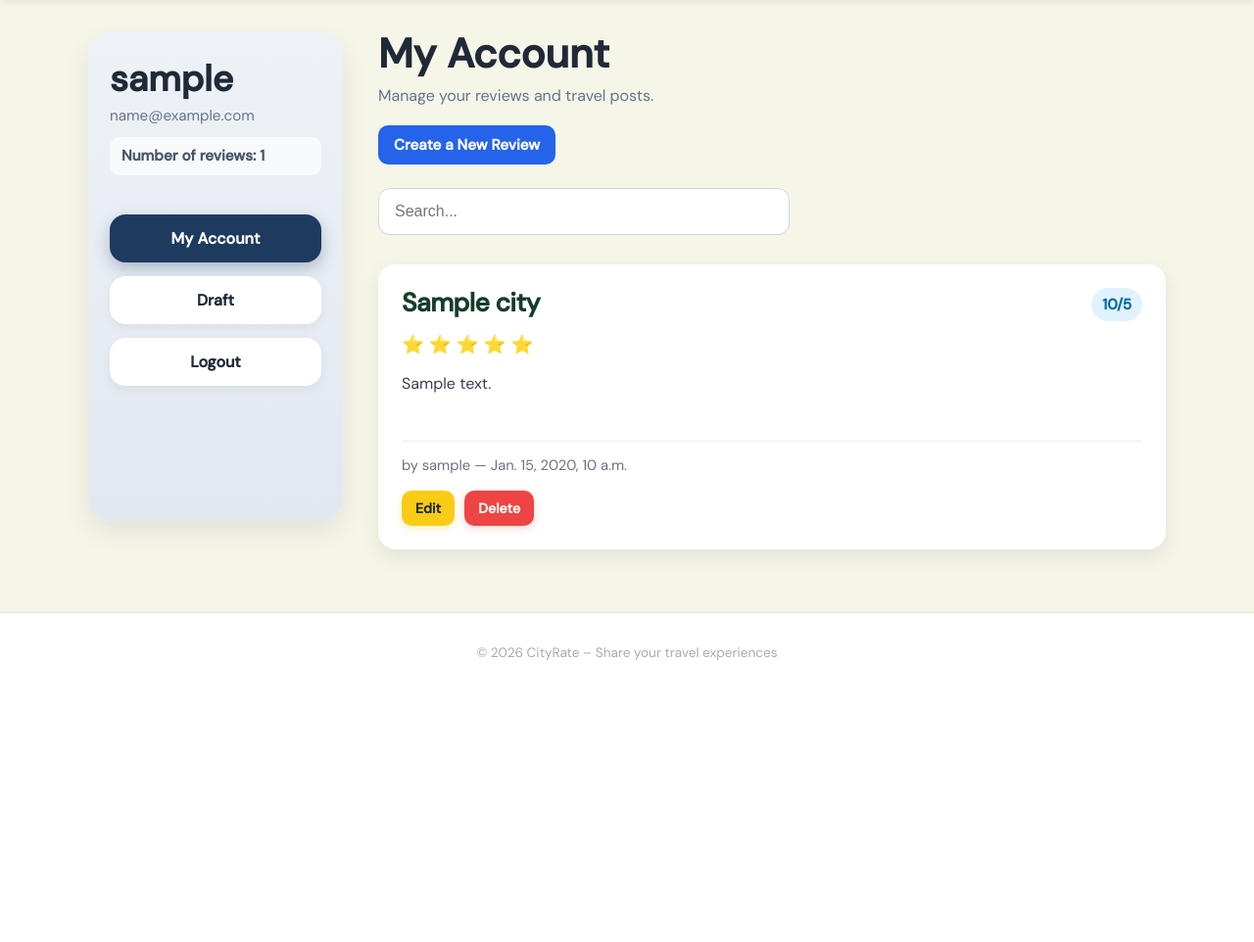
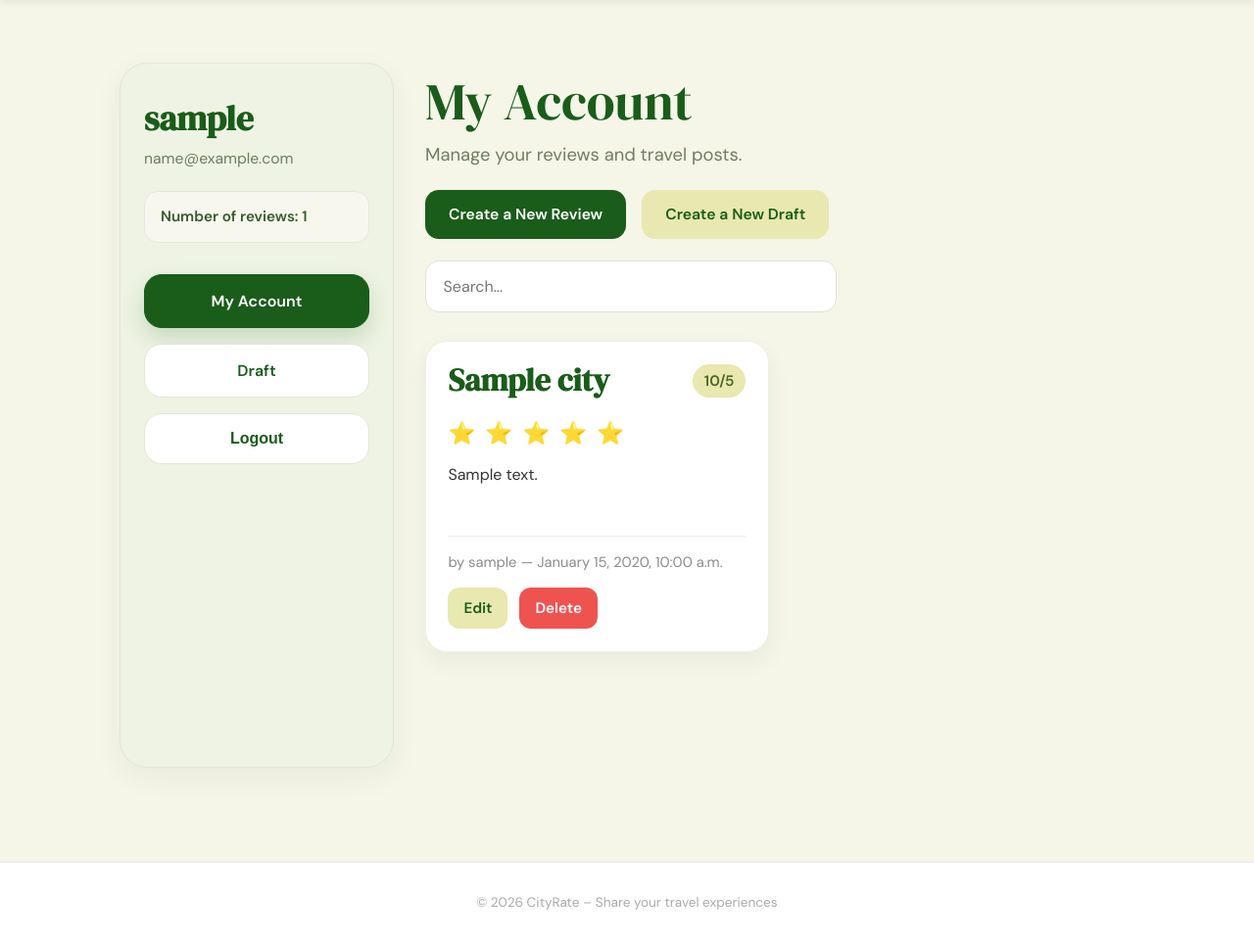
Before and after one commit to Yara4a/CityRate, a Django app: page /cityrate/account/ in a window 1280 px wide. Shown: the part 97-1059 px from the top of the page at 98% size. Before the commit the page ends 771 px from the top, so only its background shows below. Run offline with Django 5.2, Linux system fonts and the light colour scheme; a user stored in the database is signed in; tables that the repository leaves empty hold one stand-in row (values such as "Sample post").

Commit message:
My account page style

```diff
--- a/city/templates/city/account_page.html
+++ b/city/templates/city/account_page.html
@@ -4,57 +4,368 @@
 {% block title %}My Account | CityRate{% endblock %}
 
 {% block content %}
-<section class="account-layout">
 
-    <aside class="account-sidebar">
-        <div class="account-user-block">
-            <h2 class="account-username">{{ user.username }}</h2>
-            <p class="account-email">{{ user.email }}</p>
+<style>
+  @import url('https://fonts.googleapis.com/css2?family=DM+Serif+Display&family=DM+Sans:wght@400;500;600&display=swap');
 
-            <p class="review-count">
+  * {
+    box-sizing: border-box;
+  }
+
+  .account-page {
+    max-width: 1200px;
+    margin: 0 auto;
+    padding: 2rem;
+    display: grid;
+    grid-template-columns: 280px 1fr;
+    gap: 2rem;
+    font-family: 'DM Sans', sans-serif;
+  }
+
+  .sidebar {
+    background: #eef3e3;
+    border-radius: 28px;
+    padding: 2rem 1.5rem;
+    min-height: 720px;
+    box-shadow: 0 10px 30px rgba(26, 92, 26, 0.06);
+    border: 1px solid #e1e8d3;
+  }
+
+  .profile-name {
+    font-family: 'DM Serif Display', serif;
+    font-size: 2.2rem;
+    color: #1a5c1a;
+    margin: 0 0 0.4rem;
+  }
+
+  .profile-email {
+    color: #6f7d63;
+    font-size: 0.98rem;
+    margin-bottom: 1.4rem;
+    word-break: break-word;
+  }
+
+  .review-count {
+    background: #f8f7ee;
+    color: #365b2b;
+    border-radius: 14px;
+    padding: 0.9rem 1rem;
+    font-weight: 600;
+    margin-bottom: 2rem;
+    border: 1px solid #e6ead9;
+  }
+
+  .sidebar-actions {
+    display: flex;
+    flex-direction: column;
+    gap: 1rem;
+  }
+
+  .sidebar-tab,
+  .logout-btn {
+    display: block;
+    width: 100%;
+    text-align: center;
+    padding: 1rem 1.1rem;
+    border-radius: 18px;
+    text-decoration: none;
+    font-weight: 600;
+    font-size: 1rem;
+    border: none;
+    cursor: pointer;
+    transition: transform 0.15s, box-shadow 0.15s, background 0.15s;
+  }
+
+  .sidebar-tab {
+    background: #ffffff;
+    color: #1a5c1a;
+    border: 1px solid #e2e7d7;
+  }
+
+  .sidebar-tab:hover {
+    transform: translateY(-1px);
+    box-shadow: 0 8px 18px rgba(26, 92, 26, 0.08);
+    background: #f8fbf2;
+  }
+
+  .sidebar-tab.active {
+    background: #1a5c1a;
+    color: #fff;
+    border: 1px solid #1a5c1a;
+    box-shadow: 0 10px 22px rgba(26, 92, 26, 0.18);
+  }
+
+  .logout-btn {
+    background: #ffffff;
+    color: #1a5c1a;
+    border: 1px solid #e2e7d7;
+  }
+
+  .logout-btn:hover {
+    background: #f8fbf2;
+  }
+
+  .main-content {
+    padding-top: 0.2rem;
+  }
+
+  .account-header h1 {
+    font-family: 'DM Serif Display', serif;
+    font-size: 3.3rem;
+    font-weight: 400;
+    color: #1a5c1a;
+    margin: 0 0 0.35rem;
+  }
+
+  .account-header p {
+    color: #6f7d63;
+    font-size: 1.15rem;
+    margin: 0 0 1.5rem;
+  }
+
+  .top-actions {
+    display: flex;
+    gap: 1rem;
+    flex-wrap: wrap;
+    margin-bottom: 1.4rem;
+  }
+
+  .top-btn {
+    display: inline-block;
+    padding: 0.9rem 1.5rem;
+    border-radius: 14px;
+    text-decoration: none;
+    font-weight: 600;
+    font-size: 0.98rem;
+    transition: transform 0.15s, background 0.2s, box-shadow 0.15s;
+  }
+
+  .top-btn:hover {
+    transform: translateY(-1px);
+    box-shadow: 0 8px 18px rgba(26, 92, 26, 0.12);
+  }
+
+  .top-btn.review-btn {
+    background: #1a5c1a;
+    color: #fff;
+  }
+
+  .top-btn.review-btn:hover {
+    background: #144a14;
+  }
+
+  .top-btn.draft-btn {
+    background: #e8e8b0;
+    color: #1a5c1a;
+  }
+
+  .top-btn.draft-btn:hover {
+    background: #dcdc96;
+  }
+
+  .search-bar-wrap {
+    margin-bottom: 1.8rem;
+  }
+
+  .search-form {
+    max-width: 500px;
+  }
+
+  .search-input {
+    width: 100%;
+    padding: 0.95rem 1.1rem;
+    border-radius: 14px;
+    border: 1.5px solid #dfe5d3;
+    background: #fff;
+    font-family: 'DM Sans', sans-serif;
+    font-size: 1rem;
+    outline: none;
+    transition: border-color 0.15s, box-shadow 0.15s;
+  }
+
+  .search-input:focus {
+    border-color: #1a5c1a;
+    box-shadow: 0 0 0 4px rgba(26, 92, 26, 0.08);
+  }
+
+  .cards-grid {
+    display: grid;
+    grid-template-columns: repeat(auto-fill, minmax(290px, 1fr));
+    gap: 1.4rem;
+  }
+
+  .review-card {
+    background: #fff;
+    border-radius: 22px;
+    padding: 1.4rem;
+    box-shadow: 0 10px 24px rgba(26, 92, 26, 0.06);
+    border: 1px solid #edf0e4;
+    display: flex;
+    flex-direction: column;
+    min-height: 290px;
+  }
+
+  .review-card-top {
+    display: flex;
+    justify-content: space-between;
+    align-items: flex-start;
+    gap: 1rem;
+    margin-bottom: 0.9rem;
+  }
+
+  .review-card h3 {
+    font-family: 'DM Serif Display', serif;
+    font-size: 2rem;
+    color: #1a5c1a;
+    margin: 0;
+    line-height: 1.05;
+  }
+
+  .rating-badge {
+    background: #e8e8b0;
+    color: #4c6427;
+    font-weight: 700;
+    font-size: 0.95rem;
+    padding: 0.45rem 0.75rem;
+    border-radius: 999px;
+    white-space: nowrap;
+  }
+
+  .stars {
+    color: #d6a800;
+    font-size: 1.4rem;
+    letter-spacing: 2px;
+    margin-bottom: 0.9rem;
+  }
+
+  .review-text {
+    color: #333;
+    font-size: 1rem;
+    line-height: 1.65;
+    margin-bottom: 1.2rem;
+    flex-grow: 1;
+  }
+
+  .review-meta {
+    color: #8b8b8b;
+    font-size: 0.92rem;
+    border-top: 1px solid #ecefe4;
+    padding-top: 1rem;
+    margin-top: auto;
+  }
+
+  .card-actions {
+    display: flex;
+    gap: 0.75rem;
+    margin-top: 1rem;
+  }
+
+  .edit-btn,
+  .delete-btn,
+  .publish-btn {
+    display: inline-block;
+    text-decoration: none;
+    border: none;
+    cursor: pointer;
+    padding: 0.7rem 1rem;
+    border-radius: 12px;
+    font-weight: 700;
+    font-size: 0.95rem;
+    transition: transform 0.15s, opacity 0.15s;
+  }
+
+  .edit-btn:hover,
+  .delete-btn:hover,
+  .publish-btn:hover {
+    transform: translateY(-1px);
+    opacity: 0.95;
+  }
+
+  .edit-btn {
+    background: #e8e8b0;
+    color: #1a5c1a;
+  }
+
+  .delete-btn {
+    background: #ef5350;
+    color: #fff;
+  }
+
+  .publish-btn {
+    background: #1a5c1a;
+    color: #fff;
+  }
+
+  .empty-message {
+    background: #fff;
+    border: 1px solid #e9eedc;
+    border-radius: 20px;
+    padding: 2rem;
+    color: #6f7d63;
+    font-size: 1rem;
+  }
+
+  @media (max-width: 900px) {
+    .account-page {
+      grid-template-columns: 1fr;
+    }
+
+    .sidebar {
+      min-height: auto;
+    }
+  }
+</style>
+
+<section class="account-page">
+  <aside class="sidebar">
+    <h2 class="profile-name">{{ user.username }}</h2>
+    <p class="profile-email">{{ user.email }}</p>
+
+    <div class="review-count">
       Number of reviews: {{ review_count }}
-            </p>
     </div>
 
-        <div class="account-menu">
+    <div class="sidebar-actions">
       <a
         href="{% url 'account_page' %}?tab=account"
-                class="account-menu-title {% if active_tab == 'account' %}active{% endif %}"
+        class="sidebar-tab {% if active_tab == 'account' %}active{% endif %}"
       >
         My Account
       </a>
 
       <a
         href="{% url 'account_page' %}?tab=draft"
-                class="account-menu-title {% if active_tab == 'draft' %}active{% endif %}"
+        class="sidebar-tab {% if active_tab == 'draft' %}active{% endif %}"
       >
         Draft
       </a>
 
-            <form action="{% url 'logout' %}" method="post" class="account-action-form">
+      <form method="post" action="{% url 'logout' %}">
         {% csrf_token %}
-                <button type="submit" class="account-menu-title logout-menu-btn">
-                    Logout
-                </button>
+        <button type="submit" class="logout-btn">Logout</button>
       </form>
     </div>
   </aside>
 
-    <section class="account-main">
+  <section class="main-content">
+    <div class="account-header">
+      <h1>My Account</h1>
+      <p>Manage your reviews and travel posts.</p>
+    </div>
 
-        {% if active_tab == "account" %}
-            <h1 class="account-page-title">My Account</h1>
-            <p class="account-subtitle">Manage your reviews and travel posts.</p>
+    <div class="top-actions">
+      <a href="{% url 'create_post' %}" class="top-btn review-btn">
+        Create a New Review
+      </a>
 
-            <div class="hero-actions account-create-btn">
-                <a href="{% url 'create_post' %}" class="btn btn-primary">
-                    Create a New Review
+      <a href="{% url 'create_post' %}?mode=draft" class="top-btn draft-btn">
+        Create a New Draft
       </a>
     </div>
 
-            <section class="search-section account-search">
-                <form method="get" action="{% url 'account_page' %}">
-                    <input type="hidden" name="tab" value="account">
+    <div class="search-bar-wrap">
+      <form method="get" action="{% url 'account_page' %}" class="search-form">
+        <input type="hidden" name="tab" value="{{ active_tab }}">
         <input
           type="text"
           name="q"
@@ -63,119 +374,88 @@
           class="search-input"
         >
       </form>
-            </section>
+    </div>
 
-            <section class="reviews-section">
-                {% for r in reviews %}
+    {% if active_tab == "draft" %}
+      <div class="cards-grid">
+        {% for draft in drafts %}
           <div class="review-card">
-                        <div class="review-top">
-                            <h3 class="city-name">{{ r.city.city_name }}</h3>
-                            <span class="rating-badge">{{ r.rating_score }}/5</span>
+            <div class="review-card-top">
+              <h3>{{ draft.city.city_name }}</h3>
+              <span class="rating-badge">{{ draft.rating_score }}/5</span>
             </div>
 
             <div class="stars">
               {% for i in "12345" %}
-                                {% if forloop.counter <= r.rating_score %}
-                                    <span>⭐</span>
+                {% if forloop.counter <= draft.rating_score %}
+                  ⭐
                 {% else %}
-                                    <span>☆</span>
+                  ☆
                 {% endif %}
               {% endfor %}
             </div>
 
-                        <p class="review-text">{{ r.review_text }}</p>
+            <div class="review-text">{{ draft.review_text }}</div>
 
-                        <small class="review-meta">
-                            by {{ r.user.username }} — {{ r.created_at }}
-                        </small>
+            <div class="review-meta">
+              draft by {{ draft.user.username }} — {{ draft.updated_at|date:"F j, Y, g:i a" }}
+            </div>
 
-                        <div class="review-actions">
-                            <a href="{% url 'edit_post' r.id %}" class="btn btn-small btn-edit">Edit</a>
-                            <a href="{% url 'delete_post' r.id %}" class="btn btn-small btn-delete">Delete</a>
+            <div class="card-actions">
+              <a href="{% url 'edit_post' draft.id %}" class="edit-btn">Edit</a>
+
+              <form method="post" action="{% url 'publish_draft' draft.id %}" style="display:inline;">
+                {% csrf_token %}
+                <button type="submit" class="publish-btn">Publish</button>
+              </form>
+
+              <a href="{% url 'delete_post' draft.id %}" class="delete-btn">Delete</a>
             </div>
           </div>
-
         {% empty %}
-                    <div class="empty-state">
-                        <p>You haven't posted any reviews yet.</p>
-                        <a href="{% url 'create_post' %}" class="btn btn-primary">
-                            Create your first review
-                        </a>
+          <div class="empty-message">
+            No drafts yet.
           </div>
         {% endfor %}
-            </section>
-        {% endif %}
-
-        {% if active_tab == "draft" %}
-            <h1 class="account-page-title">Draft</h1>
-            <p class="account-subtitle">Here are your saved drafts.</p>
-
-            <div class="hero-actions account-create-btn">
-                <a href="{% url 'create_post' %}" class="btn btn-primary">
-                    Create a New Draft
-                </a>
       </div>
-
-            <section class="search-section account-search">
-                <form method="get" action="{% url 'account_page' %}">
-                    <input type="hidden" name="tab" value="draft">
-                    <input
-                        type="text"
-                        name="q"
-                        value="{{ search_query }}"
-                        placeholder="Search drafts..."
-                        class="search-input"
-                    >
-                </form>
-            </section>
-
-            <section class="reviews-section">
-                {% for draft in drafts %}
+    {% else %}
+      <div class="cards-grid">
+        {% for review in reviews %}
           <div class="review-card">
-                        <div class="review-top">
-                            <h3 class="city-name">{{ draft.city.city_name }}</h3>
-                            <span class="rating-badge">{{ draft.city.country }}</span>
+            <div class="review-card-top">
+              <h3>{{ review.city.city_name }}</h3>
+              <span class="rating-badge">{{ review.rating_score }}/5</span>
             </div>
 
             <div class="stars">
-                            {% if draft.rating_score %}
               {% for i in "12345" %}
-                                    {% if forloop.counter <= draft.rating_score %}
-                                        <span>⭐</span>
+                {% if forloop.counter <= review.rating_score %}
+                  ⭐
                 {% else %}
-                                        <span>☆</span>
+                  ☆
                 {% endif %}
               {% endfor %}
-                            {% else %}
-                                <span>Not rated yet</span>
-                            {% endif %}
             </div>
 
-                        <p class="review-text">{{ draft.review_text|default:"No draft content yet." }}</p>
+            <div class="review-text">{{ review.review_text }}</div>
 
-                        <small class="review-meta">
-                            created {{ draft.created_at }}{% if draft.updated_at %} — last edited {{ draft.updated_at }}{% endif %}
-                        </small>
+            <div class="review-meta">
+              by {{ review.user.username }} — {{ review.created_at|date:"F j, Y, g:i a" }}
+            </div>
 
-                        <div class="review-actions">
-                            <a href="{% url 'edit_post' draft.id %}" class="btn btn-small btn-edit">Edit</a>
-
-                            <form action="{% url 'publish_draft' draft.id %}" method="post" style="display:inline;">
-                                {% csrf_token %}
-                                <button type="submit" class="btn btn-small btn-primary">Post</button>
-                            </form>
-
-                            <a href="{% url 'delete_post' draft.id %}" class="btn btn-small btn-delete">Delete</a>
+            <div class="card-actions">
+              <a href="{% url 'edit_post' review.id %}" class="edit-btn">Edit</a>
+              <a href="{% url 'delete_post' review.id %}" class="delete-btn">Delete</a>
             </div>
           </div>
         {% empty %}
-                    <div class="empty-state">
-                        <p>You don't have any drafts yet.</p>
+          <div class="empty-message">
+            No reviews yet.
           </div>
         {% endfor %}
-            </section>
+      </div>
     {% endif %}
-
   </section>
 </section>
+
 {% endblock %}
--- a/city/views.py
+++ b/city/views.py
@@ -31,6 +31,8 @@ def get_or_create_city(city_name, country):
 @login_required(login_url="login")
 def create_post(request):
     draft_id = request.POST.get("draft_id") or request.GET.get("draft_id")
+    mode = request.GET.get("mode")
+    is_draft_mode = mode == "draft"
     existing_draft = None
 
     if draft_id:
@@ -48,7 +50,10 @@ def create_post(request):
             country = form.cleaned_data["country"].strip()
             review_text = form.cleaned_data["review_text"]
             rating_score = form.cleaned_data["rating_score"]
-            action = request.POST.get("action", "post")
+
+            action = request.POST.get("action")
+            if not action:
+                action = "draft" if is_draft_mode else "post"
 
             city = get_or_create_city(city_name, country)
 
@@ -82,6 +87,7 @@ def create_post(request):
             "form": form,
             "draft_id": existing_draft.id if existing_draft else "",
             "draft_saved": request.GET.get("draft_saved") == "1",
+            "is_draft_mode": is_draft_mode,
         },
     )
 
@@ -95,7 +101,6 @@ def autosave_draft(request):
     rating_raw = request.POST.get("rating_score")
     draft_id = request.POST.get("draft_id")
 
-    # 只有真的有內容時才 autosave
     if not city_name and not review_text and not rating_raw:
         return JsonResponse({"saved": False, "draft_id": draft_id or ""})
 
```
Also changed, not shown: city/templates/city/create_post.html (+21 -4 lines). Lines whose indentation alone changed are shown as unchanged.
